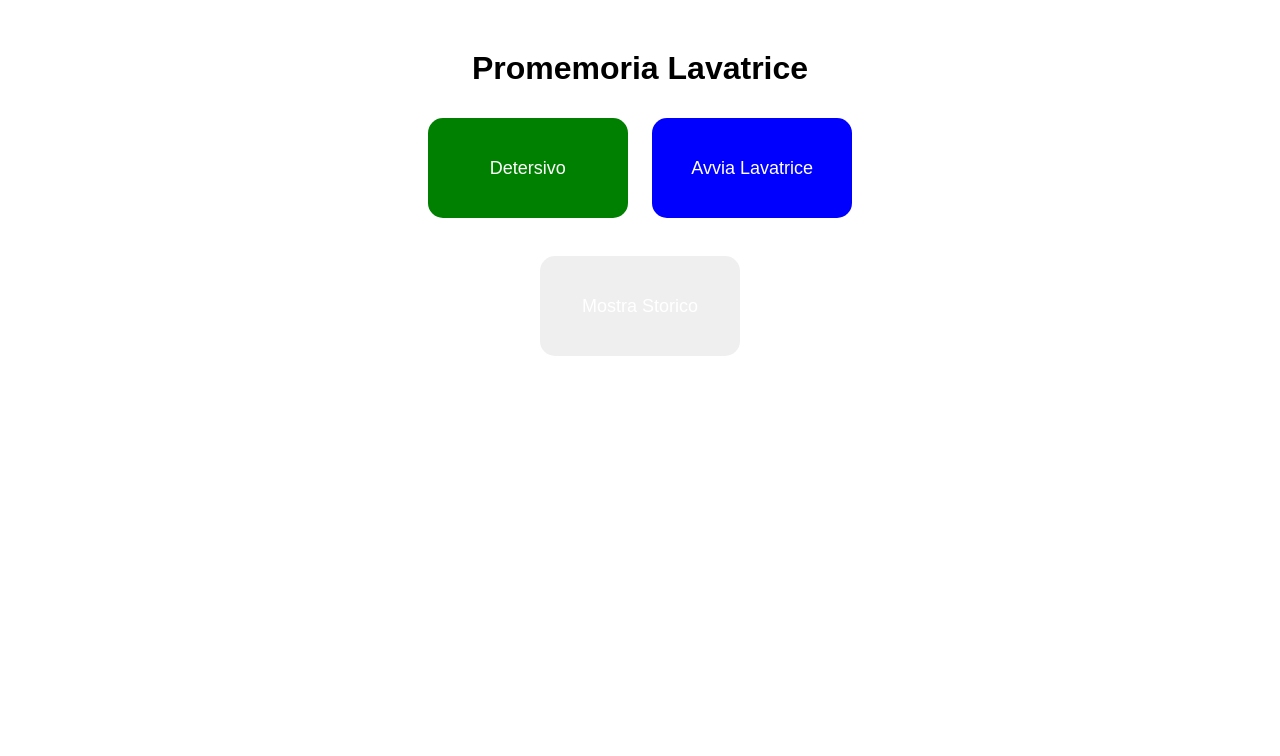
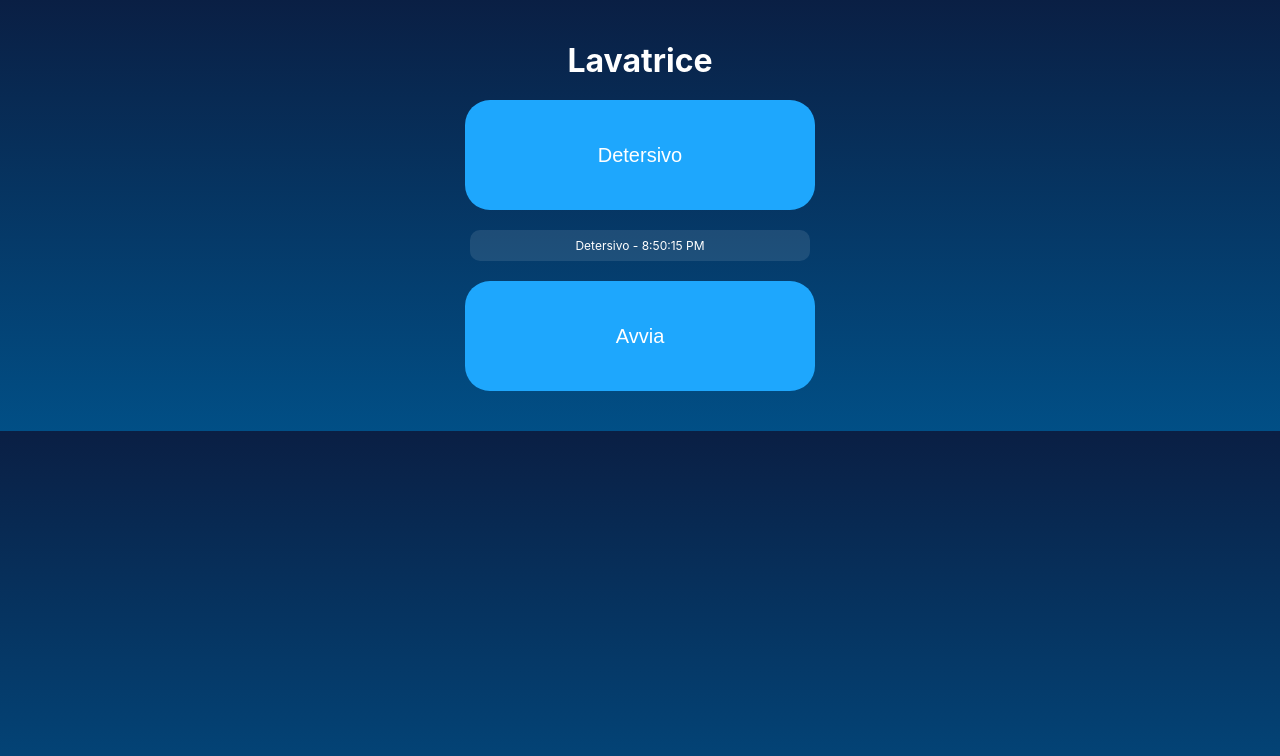
Before and after one commit to franc-cic/App_lavatrice, a plain HTML site: page index.html in a window 1280 px wide. Both pictures are taken after a click on the button "Detersivo". Drawn offline with Linux system fonts and the light colour scheme.

Commit message:
Refactor index.html for improved styling and structure

```diff
--- a/index.html
+++ b/index.html
@@ -1,70 +1,138 @@
 <!DOCTYPE html>
 <html>
 <head>
-  <title>Lavatrice</title>
+<meta name="viewport" content="width=device-width, initial-scale=1.0">
+<title>Lavatrice Pro</title>
 <style>
 body {
-      font-family: Arial;
+  font-family: -apple-system, BlinkMacSystemFont;
+  background: linear-gradient(180deg, #0a1f44, #014f86);
+  color: white;
   text-align: center;
-      margin-top: 50px;
+  margin: 0;
+  padding: 20px;
 }
+
+h1 {
+  margin-bottom: 20px;
+}
+
 button {
-      width: 200px;
-      height: 100px;
-      font-size: 18px;
-      margin: 10px;
+  width: 90%;
+  max-width: 350px;
+  height: 110px;
+  font-size: 20px;
+  margin: 20px auto;
   border: none;
-      border-radius: 15px;
+  border-radius: 25px;
+  background: #1ea7fd;
   color: white;
+  display: block;
+  position: relative;
+  overflow: hidden;
 }
-    .blue {
-      background-color: blue;
+
+ul {
+  list-style: none;
+  padding: 0;
+  max-width: 350px;
+  margin: auto;
 }
-    .green {
-      background-color: green;
+
+li {
+  background: rgba(255,255,255,0.1);
+  padding: 8px;
+  margin: 5px;
+  border-radius: 10px;
+  font-size: 12px;
 }
+
+.bubble, .flow {
+  position: absolute;
+  border-radius: 50%;
+  pointer-events: none;
+}
+
 </style>
 </head>
 <body>
 
-<h1>Promemoria Lavatrice</h1>
+<h1>Lavatrice</h1>
 
-<button id="detersivo" class="blue" onclick="toggle(this)">
-  Detersivo
-</button>
+<button onclick="pressDetersivo(this)">Detersivo</button>
+<ul id="histDet"></ul>
 
-<button id="lavatrice" class="blue" onclick="toggle(this)">
-  Avvia Lavatrice
-</button>
-
-<br><br>
-
-<button onclick="mostraStorico()">Mostra Storico</button>
-
-<ul id="history"></ul>
+<button onclick="pressLavatrice(this)">Avvia</button>
+<ul id="histLav"></ul>
 
 <script>
-  let history = [];
 
-  function toggle(btn) {
-    if (btn.classList.contains("blue")) {
-      btn.classList.remove("blue");
-      btn.classList.add("green");
+function addHistory(id, text) {
+  let list = document.getElementById(id);
+  let li = document.createElement("li");
+  li.innerText = text + " - " + new Date().toLocaleTimeString();
+  list.prepend(li);
+}
 
-      let now = new Date().toLocaleString();
-      history.unshift(btn.innerText + " - " + now);
+function flash(btn) {
+  btn.style.background = '#00c3ff';
+  setTimeout(() => btn.style.background = '#1ea7fd', 300);
+}
+
+function pressDetersivo(btn) {
+  flash(btn);
+  addHistory("histDet", "Detersivo");
+  flowEffect(btn);
+}
+
+function pressLavatrice(btn) {
+  flash(btn);
+  addHistory("histLav", "Avvio");
+  bubbleEffect(btn);
+}
+
+function bubbleEffect(btn) {
+  for (let i = 0; i < 10; i++) {
+    let b = document.createElement("div");
+    b.className = "bubble";
+    b.style.width = b.style.height = Math.random()*10+5 + "px";
+    b.style.left = Math.random()*100 + "%";
+    b.style.bottom = "0";
+    b.style.background = "rgba(255,255,255,0.7)";
+    btn.appendChild(b);
+
+    let anim = b.animate([
+      { transform: "translateY(0)" },
+      { transform: "translateY(-100px)", opacity: 0 }
+    ], {
+      duration: 800 + Math.random()*500
+    });
+
+    anim.onfinish = () => b.remove();
   }
 }
 
-  function mostraStorico() {
-    let list = document.getElementById("history");
-    list.innerHTML = "";
-    history.forEach(item => {
-      let li = document.createElement("li");
-      li.innerText = item;
-      list.appendChild(li);
+function flowEffect(btn) {
+  for (let i = 0; i < 8; i++) {
+    let f = document.createElement("div");
+    f.className = "flow";
+    f.style.width = f.style.height = "6px";
+    f.style.left = "0";
+    f.style.top = Math.random()*100 + "%";
+    f.style.background = "#00c3ff";
+    btn.appendChild(f);
+
+    let anim = f.animate([
+      { transform: "translateX(0)" },
+      { transform: "translateX(300px)", opacity: 0 }
+    ], {
+      duration: 600
     });
+
+    anim.onfinish = () => f.remove();
   }
+}
+
 </script>
 
 </body>
```
Lines whose indentation alone changed are shown as unchanged.
